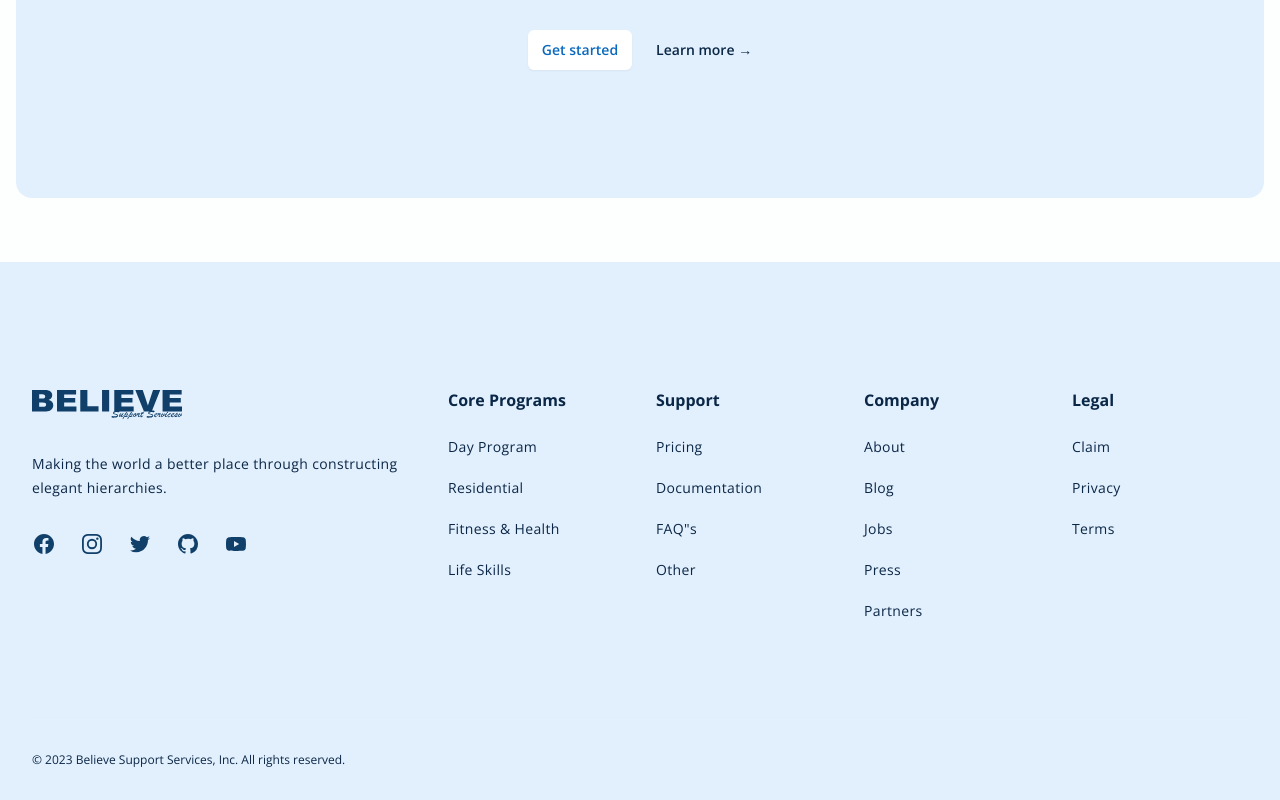
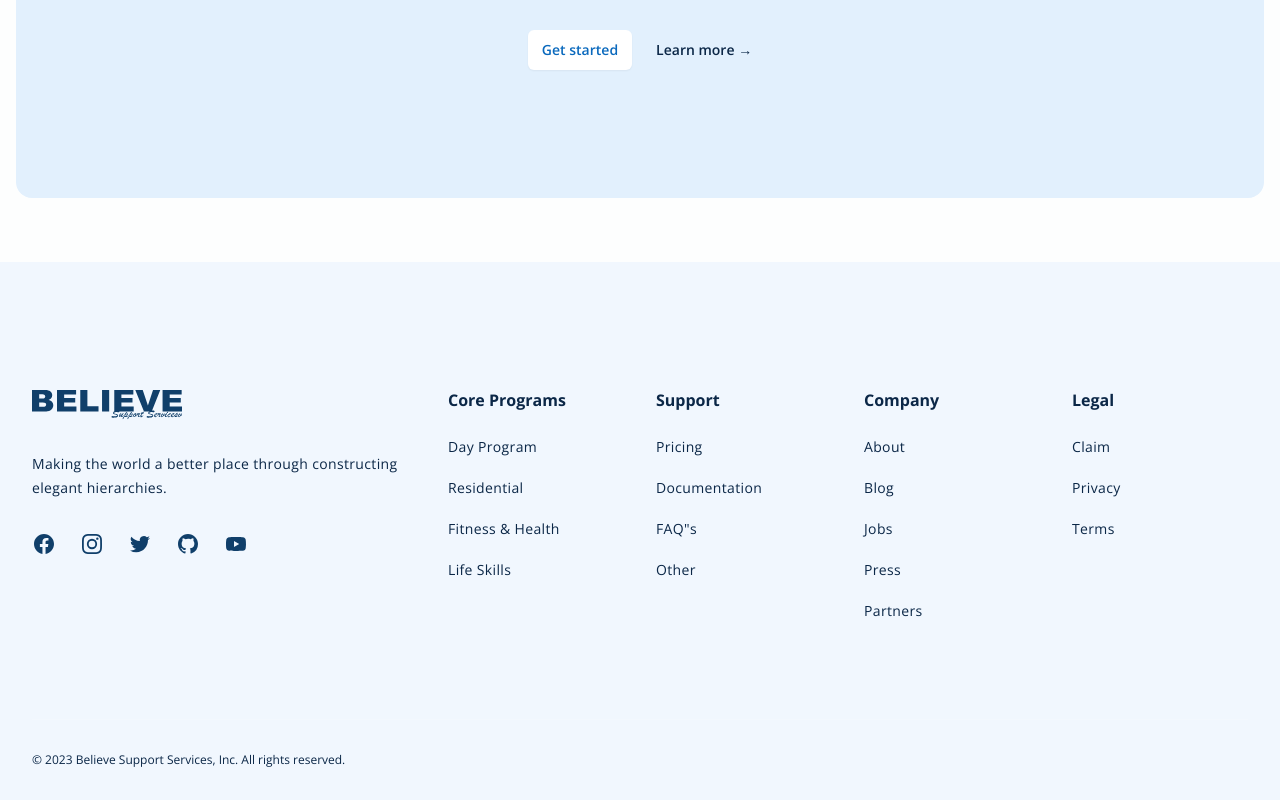
Before and after one commit to Justin-Bento/believe-support-services, a Next.js app: page / in a window 1280 px wide. Shown: the part 4198-4998 px from the top of the page. Built offline with nearby package versions, Linux system fonts and the light colour scheme.

Commit message:
updated background color for bg-primary

```diff
--- a/src/components/Footer.tsx
+++ b/src/components/Footer.tsx
@@ -4,7 +4,7 @@ import {footer_navigation} from "@/lib/data"
 
 export default function Footer() {
   return (
-    <footer className="bg-theme" aria-labelledby="footer-heading">
+    <footer className="bg-primary-50" aria-labelledby="footer-heading">
       <h2 id="footer-heading" className="sr-only">
         Footer
       </h2>
```
